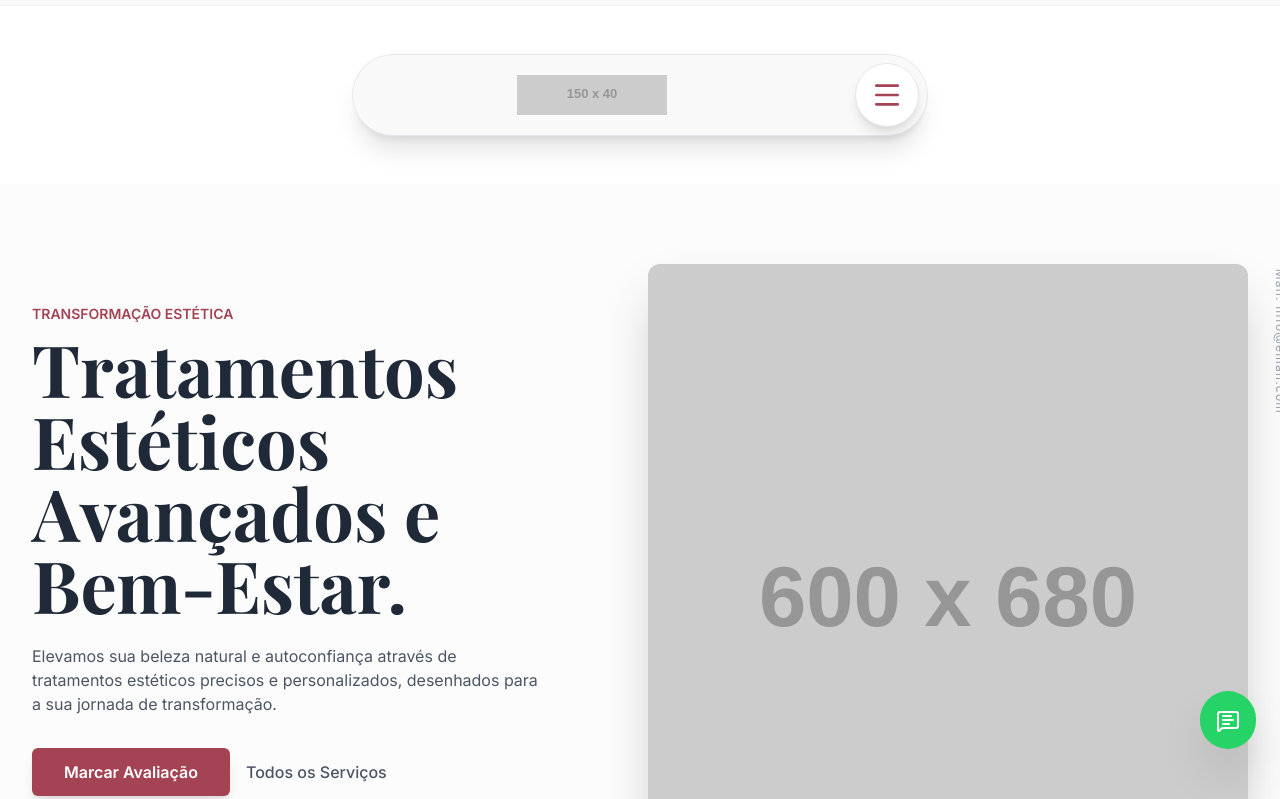
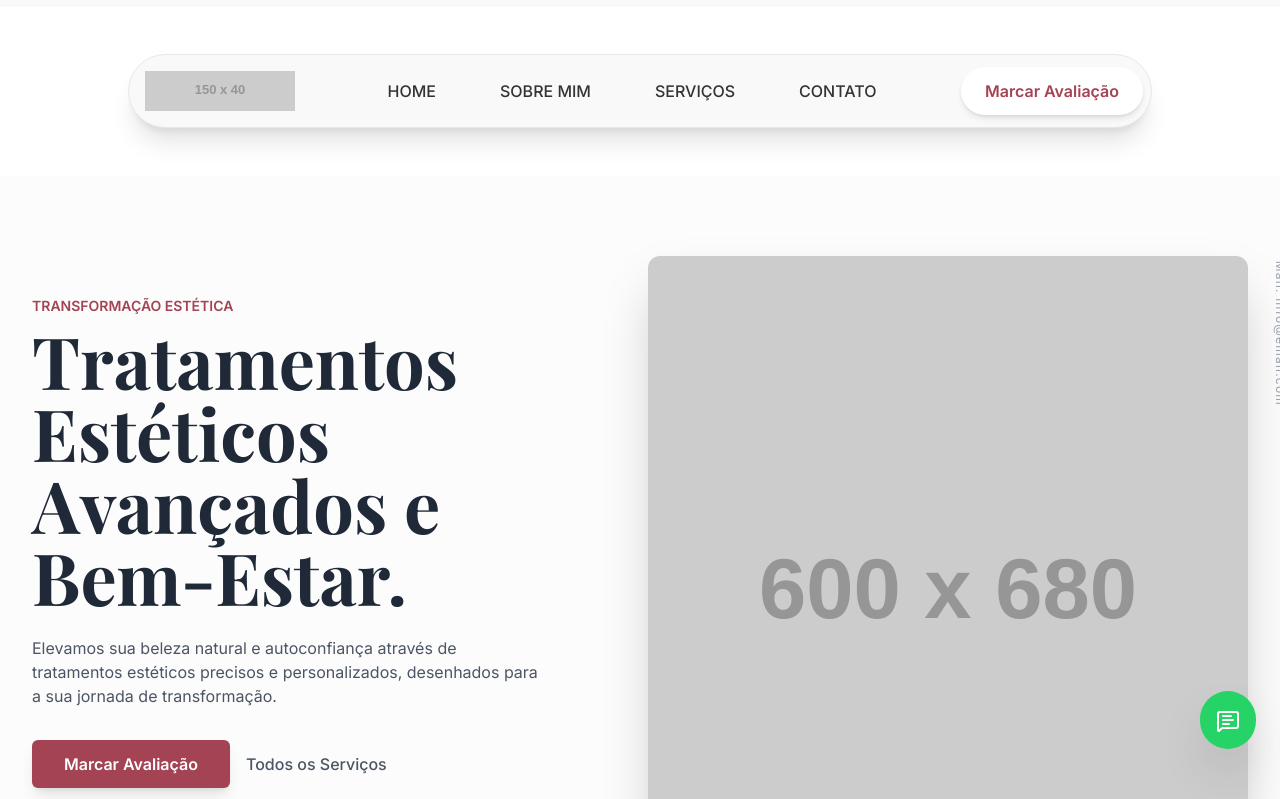
Before and after one commit to EzequielPaiva96/thaissales, a plain HTML site: page index.html in a window 1280 px wide. Shown: the part 27-826 px from the top of the page. Drawn offline with nearby package versions, Linux system fonts and the light colour scheme; placeholder pictures from the web are drawn by us; a web font is replaced by a local one.

Commit message:
Update index.html

```diff
--- a/index.html
+++ b/index.html
@@ -123,26 +123,34 @@
     <!-- A classe sticky top-0 garante que o menu flutue no topo -->
     <header class="sticky top-0 z-40 py-4 md:py-8 lg:py-12">
         <div class="max-w-7xl mx-auto px-4 sm:px-6 lg:px-8">
-            <!-- Container em formato de pílula - Alterado para as cores da página -->
-            <div class="max-w-xl mx-auto flex justify-between items-center bg-brand-light p-2 rounded-[50px] shadow-xl border border-gray-200">
+            <!-- Container em formato de pílula: mais largo no desktop (md:max-w-5xl) -->
+            <div class="max-w-xl md:max-w-5xl mx-auto flex justify-between items-center bg-brand-light p-2 rounded-[50px] shadow-xl border border-gray-200">
 
-                <!-- Botão da Esquerda (CTA: Marcar Avaliação) -->
-                <!-- Botão branco com texto em brand-primary -->
-                </a>
-
-                <!-- Logo Central -->
-                <!-- Cor do texto da logo foi alterada para o texto-dark (preto) -->
-                <a href="#home" class="flex items-center flex-grow justify-center -ml-8">
-                    <!-- O -ml-8 é um ajuste visual para centralizar a logo após o padding do botão esquerdo -->
-                    <!-- Placeholder para a logo -->
+                <!-- Logo (sempre visível no lado esquerdo) -->
+                <a href="#home" class="flex items-center p-2">
                     <img src="https://placehold.co/150x40/A34354/ffffff?text=LOGO" alt="Logotipo da Clínica Progeria" class="h-10 w-auto">
                 </a>
 
-                <!-- Botão da Direita (Menu Hambúrguer) -->
-                <!-- Botão branco com texto em brand-primary -->
-                <button id="mobile-menu-button" class="w-16 h-16 bg-white rounded-full flex items-center justify-center shadow-lg text-brand-primary hover:text-brand-primary focus:outline-none transition duration-300 transform hover:scale-105 border border-gray-200">
-                    <i data-lucide="menu" class="lucide-icon w-8 h-8"></i>
-                </button>
+                <!-- Navegação Desktop (visível apenas em telas grandes) -->
+                <nav class="hidden md:flex flex-grow justify-center space-x-4 lg:space-x-8">
+                    <a href="#home" class="text-text-dark font-medium hover:text-brand-primary transition p-2 rounded-full hover:bg-white px-4">HOME</a>
+                    <a href="#sobre" class="text-text-dark font-medium hover:text-brand-primary transition p-2 rounded-full hover:bg-white px-4">SOBRE MIM</a>
+                    <a href="#servicos" class="text-text-dark font-medium hover:text-brand-primary transition p-2 rounded-full hover:bg-white px-4">SERVIÇOS</a>
+                    <a href="#contato" class="text-text-dark font-medium hover:text-brand-primary transition p-2 rounded-full hover:bg-white px-4">CONTATO</a>
+                </nav>
+
+                <!-- Grupo de Botões (CTA Desktop e Hambúrguer Mobile) -->
+                <div class="flex items-center space-x-2">
+                    <!-- CTA Button (visible on desktop) -->
+                    <a href="#contato" class="hidden md:block py-3 px-6 bg-white text-brand-primary font-semibold rounded-full shadow-md hover:bg-gray-100 transition duration-300 transform hover:scale-105">
+                        Marcar Avaliação
+                    </a>
+
+                    <!-- Mobile Menu Button (hidden on desktop) -->
+                    <button id="mobile-menu-button" class="w-12 h-12 bg-white rounded-full flex items-center justify-center shadow-lg text-brand-primary hover:text-brand-primary focus:outline-none transition duration-300 transform hover:scale-105 border border-gray-200 md:hidden">
+                        <i data-lucide="menu" class="lucide-icon w-6 h-6"></i>
+                    </button>
+                </div>
             </div>
         </div>
 
@@ -491,7 +499,6 @@
                         </div>
                     </div>
 
-
                     <!-- Botão na Seção Sobre Mim: Efeito 'bolha' adicionado (escala e leve levantamento) -->
                     <a href="#contato" class="py-3 px-8 bg-brand-primary text-white font-semibold rounded-md shadow-lg transition duration-300 transform hover:scale-[1.02] hover:shadow-xl hover:-translate-y-0.5">
                         Marcar Avaliação
```
